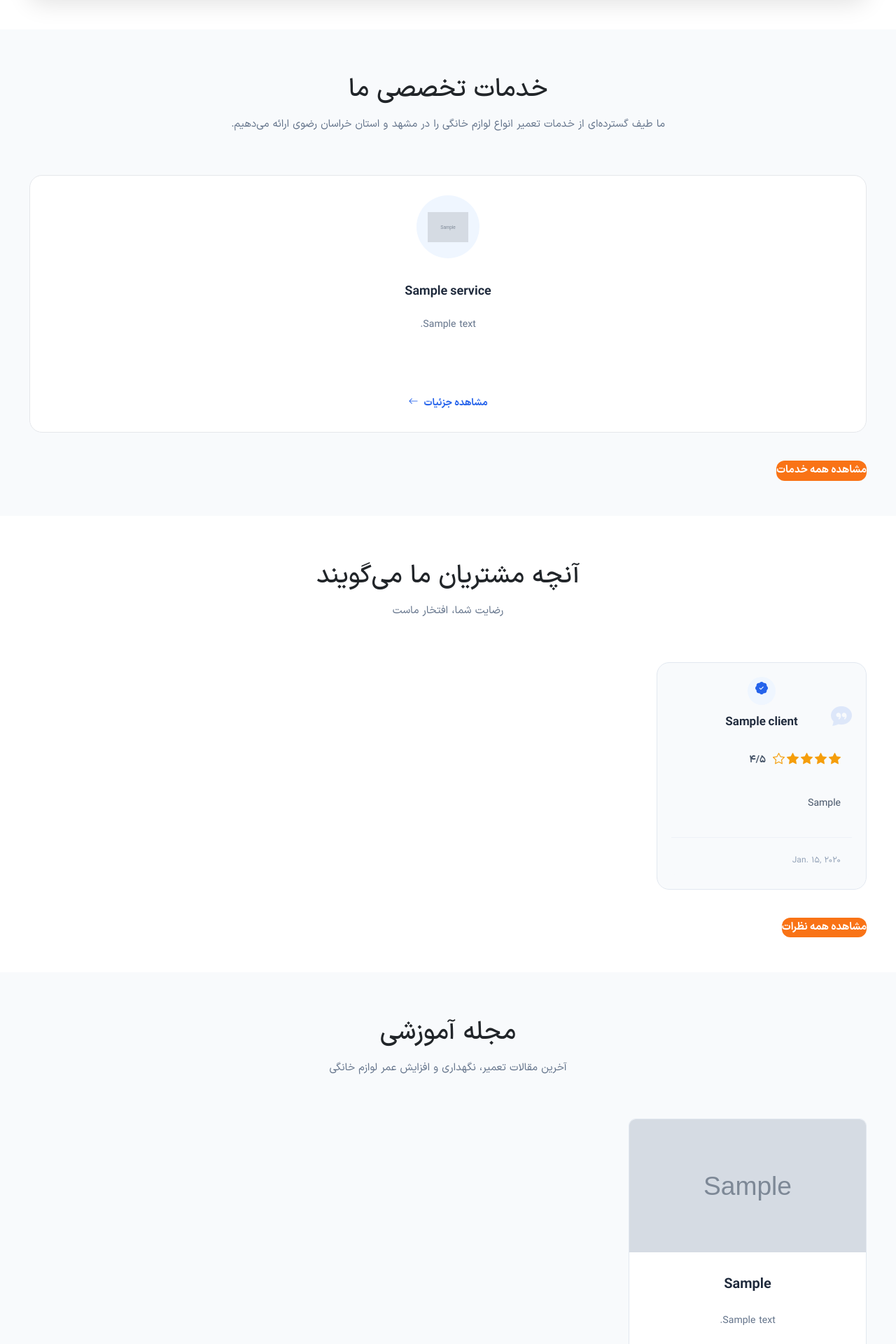
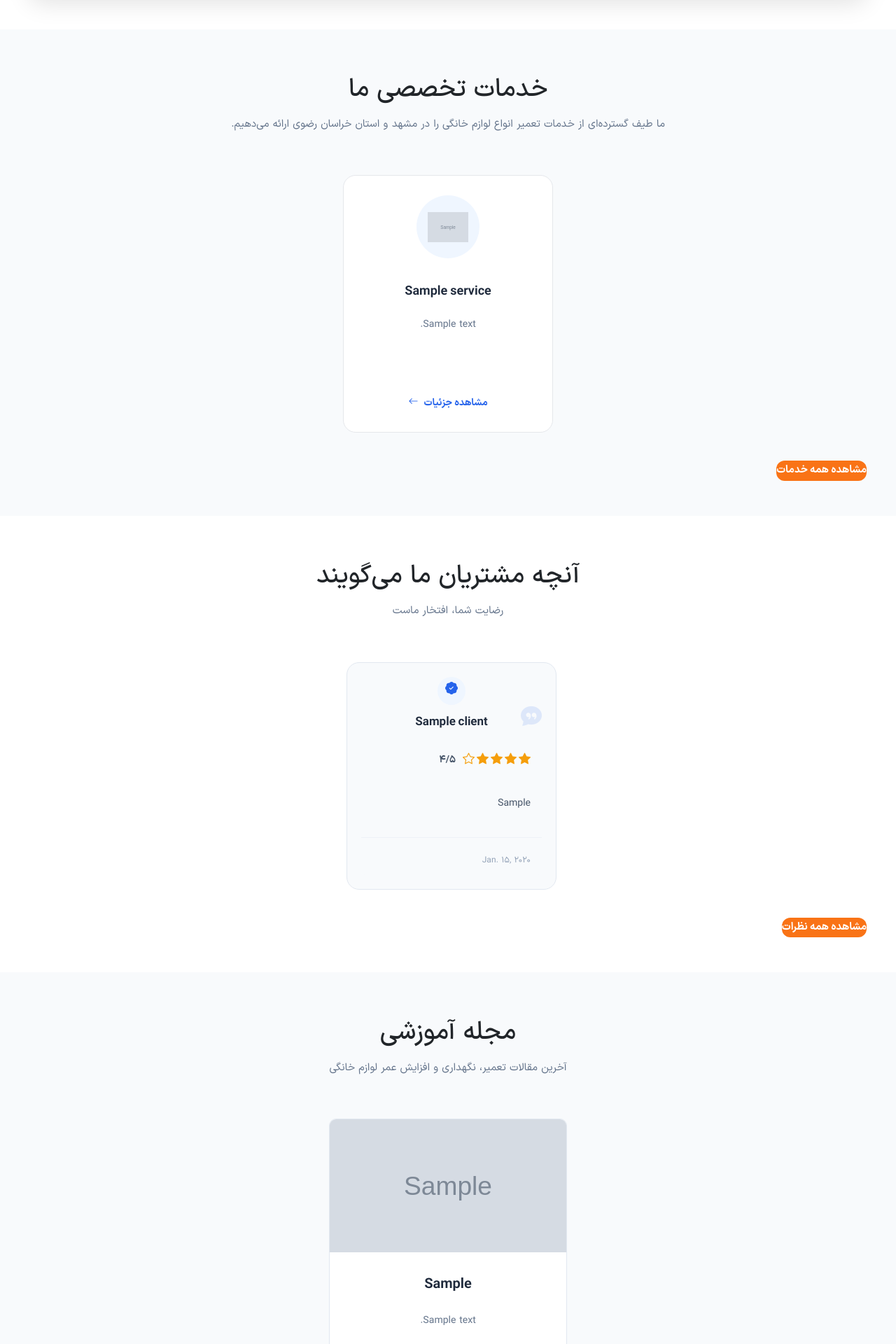
Before and after one commit to Fs310/acharin, a Django app: page / in a window 1280 px wide. Shown: the part 1518-3438 px from the top of the page at 70% size. Run offline with Django 5.2, Linux system fonts and the light colour scheme; tables that the repository leaves empty hold one stand-in row (values such as "Sample post"); grey boxes marked "Sample" are stand-in pictures; some libraries are stand-ins or nearby versions.

Commit message:
Polish desktop card alignment and spacing

```diff
--- a/static/css/overrides.css
+++ b/static/css/overrides.css
@@ -20,6 +20,21 @@
 .header_section .nav-link,
 .header_section .navbar-brand {
     display: block;
+}
+
+/* ===================== صفحه اصلی — کارت‌ها ===================== */
+
+/* وقتی تعداد کارت‌ها کمتر از ظرفیت ردیف است، کارت‌ها وسط‌چین بمانند
+   و به‌صورت غیرضروری تمام عرض صفحه را نگیرند. */
+.service_section .service-content,
+.client_section .client-content,
+.news_section .news-content {
+    justify-content: center;
+}
+
+.service_section .service-content .card {
+    flex: 0 1 300px;
+    max-width: 340px;
 }
 
 /* ===================== فوتر ===================== */
```
